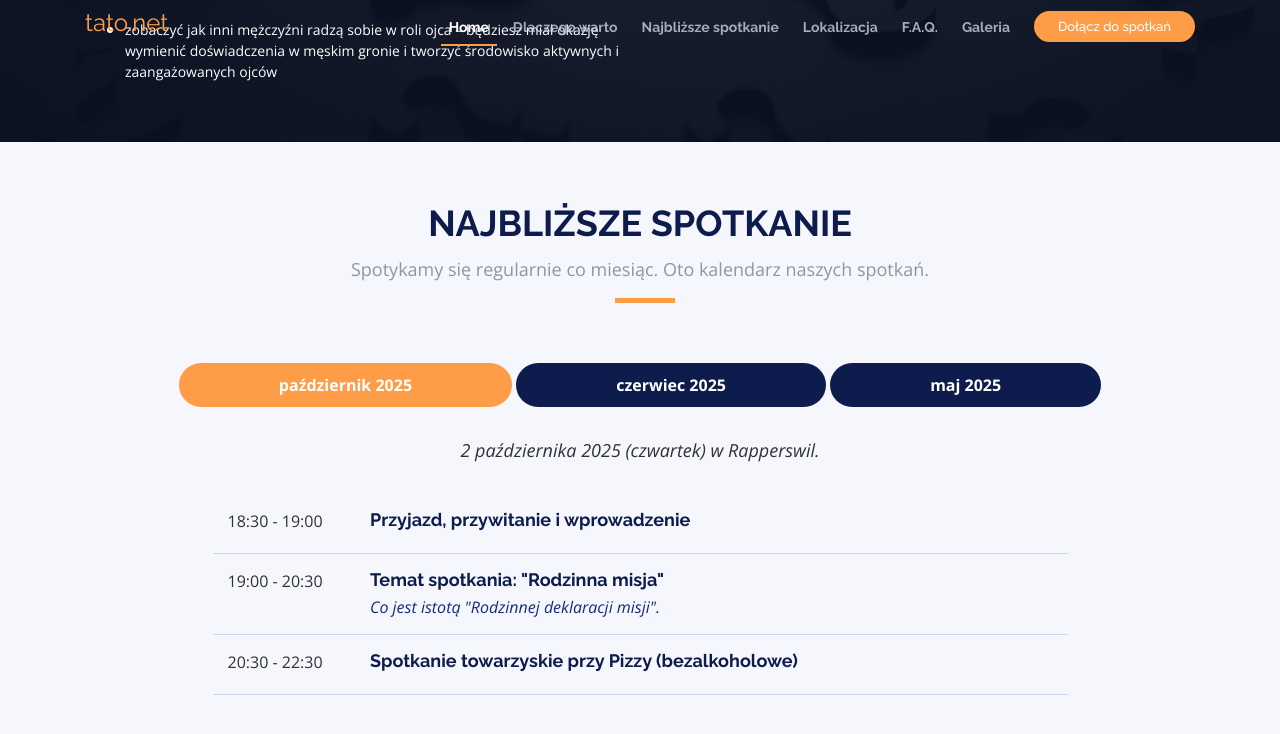
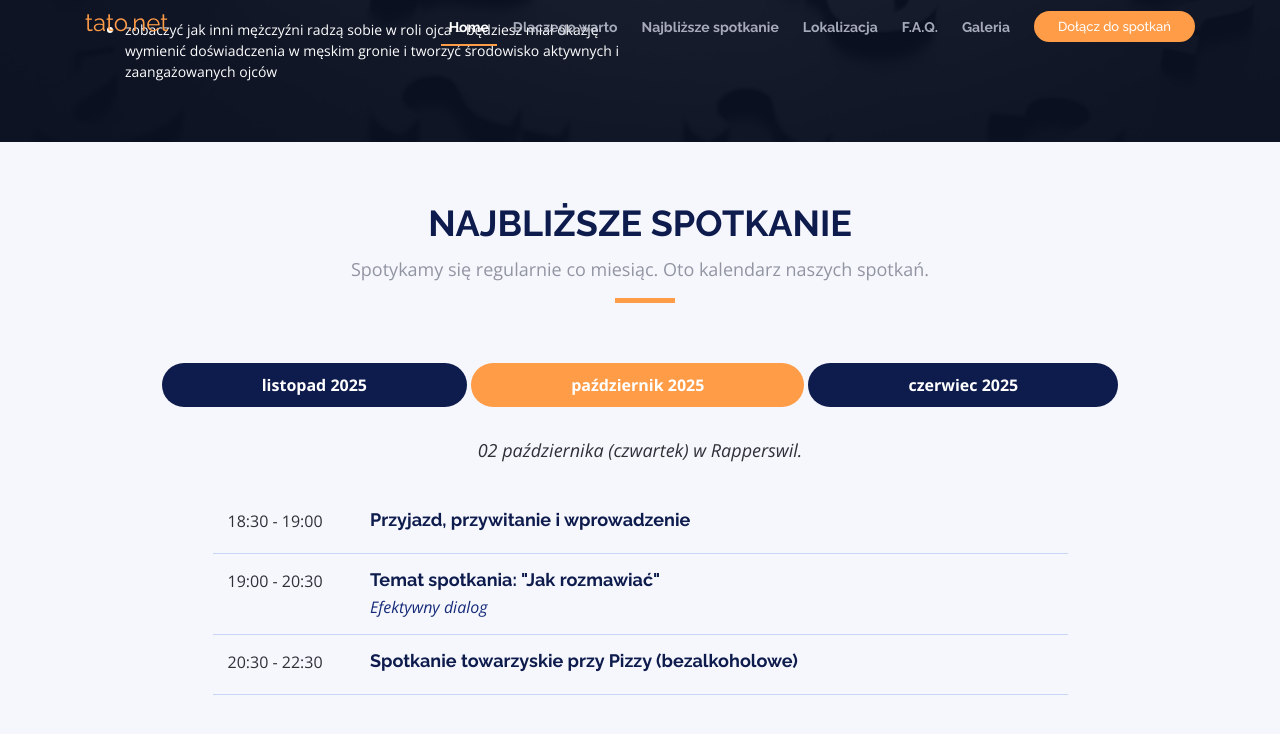
Before and after one commit to tato-ch/tato-ch.github.io, a plain HTML site: page index.html in a window 1280 px wide. Both pictures are taken after a click on the tab "październik 2025". Shown: the part 1473-2207 px from the top of the page. Drawn offline with nearby package versions, Linux system fonts and the light colour scheme.

Commit message:
Update index.html

```diff
--- a/index.html
+++ b/index.html
@@ -123,7 +123,7 @@
           </div>
           <div class="col-lg-3">
             <h3>Kiedy</h3>
-            <p>Najbliższe spotkanie<br>2 października 2025 (czwartek)<br/>godzina: 18:30</p>
+            <p>Najbliższe spotkanie<br>13 listopada 2025 (czwartek)<br/>godzina: 18:30</p>
           </div>
         </div>
       </div>
@@ -159,13 +159,13 @@
 
         <ul class="nav nav-tabs" role="tablist">
           <li class="nav-item">
-            <a class="nav-link active" href="#day-1" role="tab" data-toggle="tab">październik 2025</a>
+            <a class="nav-link active" href="#day-1" role="tab" data-toggle="tab">listopad 2025</a>
           </li>
           <li class="nav-item">
-            <a class="nav-link" href="#day-2" role="tab" data-toggle="tab">czerwiec 2025</a>
+            <a class="nav-link" href="#day-2" role="tab" data-toggle="tab">październik 2025</a>
           </li>
           <li class="nav-item">
-            <a class="nav-link" href="#day-3" role="tab" data-toggle="tab">maj 2025</a>
+            <a class="nav-link" href="#day-3" role="tab" data-toggle="tab">czerwiec 2025</a>
           </li>
         </ul>
 
@@ -173,7 +173,7 @@
 
           <!-- Schdule Day 1 -->
           <div role="tabpanel" class="col-lg-9 tab-pane active" id="day-1">
-            <div class="sub-heading">2 października 2025 (czwartek) w Rapperswil.</div>
+            <div class="sub-heading">13 listopada 2025 (czwartek) w Rapperswil.</div>
             <div class="row schedule-item">
               <div class="col-md-2"><time>18:30 - 19:00</time></div>
               <div class="col-md-10">
@@ -183,8 +183,8 @@
             <div class="row schedule-item">
               <div class="col-md-2"><time>19:00 - 20:30</time></div>
               <div class="col-md-10">
-                <h4>Temat spotkania: "Rodzinna misja"</h4>
-                <p>Co jest istotą "Rodzinnej deklaracji misji".</p>
+                <h4>Temat spotkania: do ustalenia</h4>
+                <p>...już wkrótce...</p>
               </div>
             </div>
             <div class="row schedule-item">
@@ -200,7 +200,7 @@
 
           <!-- Schdule Day 2 -->
           <div role="tabpanel" class="col-lg-9 tab-pane show fade" id="day-2">
-            <div class="sub-heading">19 czerwca (czwartek) w Rapperswil.</div>
+            <div class="sub-heading">02 października (czwartek) w Rapperswil.</div>
             <div class="row schedule-item">
               <div class="col-md-2"><time>18:30 - 19:00</time></div>
               <div class="col-md-10">
@@ -210,8 +210,8 @@
             <div class="row schedule-item">
               <div class="col-md-2"><time>19:00 - 20:30</time></div>
               <div class="col-md-10">
-                <h4>Temat spotkania: "Komunikacja małżeńska"</h4>
-                <p>Różnice i zasady w komunikacji małżeńskiej.</p>
+                <h4>Temat spotkania: "Jak rozmawiać"</h4>
+                <p>Efektywny dialog</p>
               </div>
             </div>
             <div class="row schedule-item">
@@ -226,7 +226,7 @@
           <!-- Schdule Day 3 -->
           <div role="tabpanel" class="col-lg-9 tab-pane fade" id="day-3">
             <div class="sub-heading">
-              16 maja (piątek) w Rapperswil
+              19 czerwca (czwartek) w Rapperswil.
             </div>
             <div class="row schedule-item">
               <div class="col-md-2"><time>18:30 - 19:00</time></div>
@@ -237,8 +237,8 @@
             <div class="row schedule-item">
               <div class="col-md-2"><time>19:00 - 20:30</time></div>
               <div class="col-md-10">
-                <h4>Temat spotkania: "Więź małżeńska"</h4>
-                <p>Więź małżeńska i jej rola w naszym życiu.</p>
+                <h4>Temat spotkania: "Komunikacja małżeńska"</h4>
+                <p>Różnice i zasady w komunikacji małżeńskiej.</p>
               </div>
             </div>
             <div class="row schedule-item">
```
